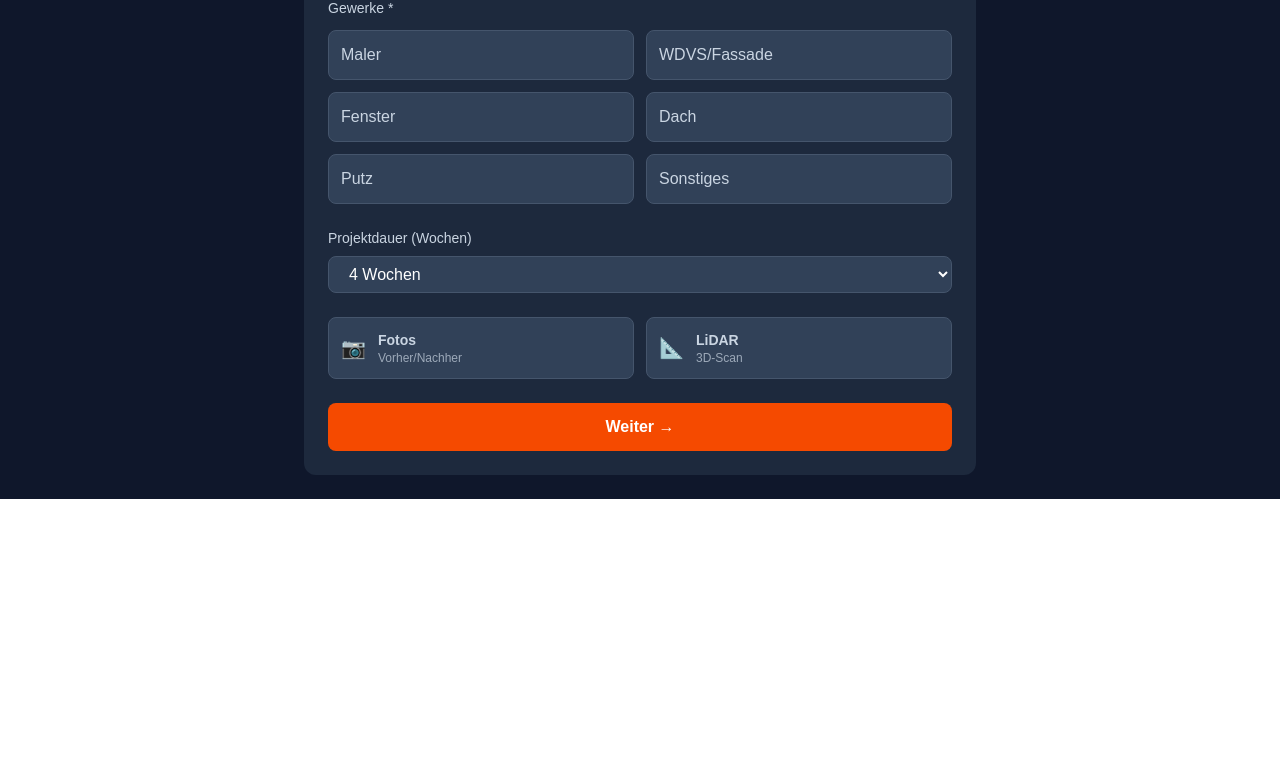
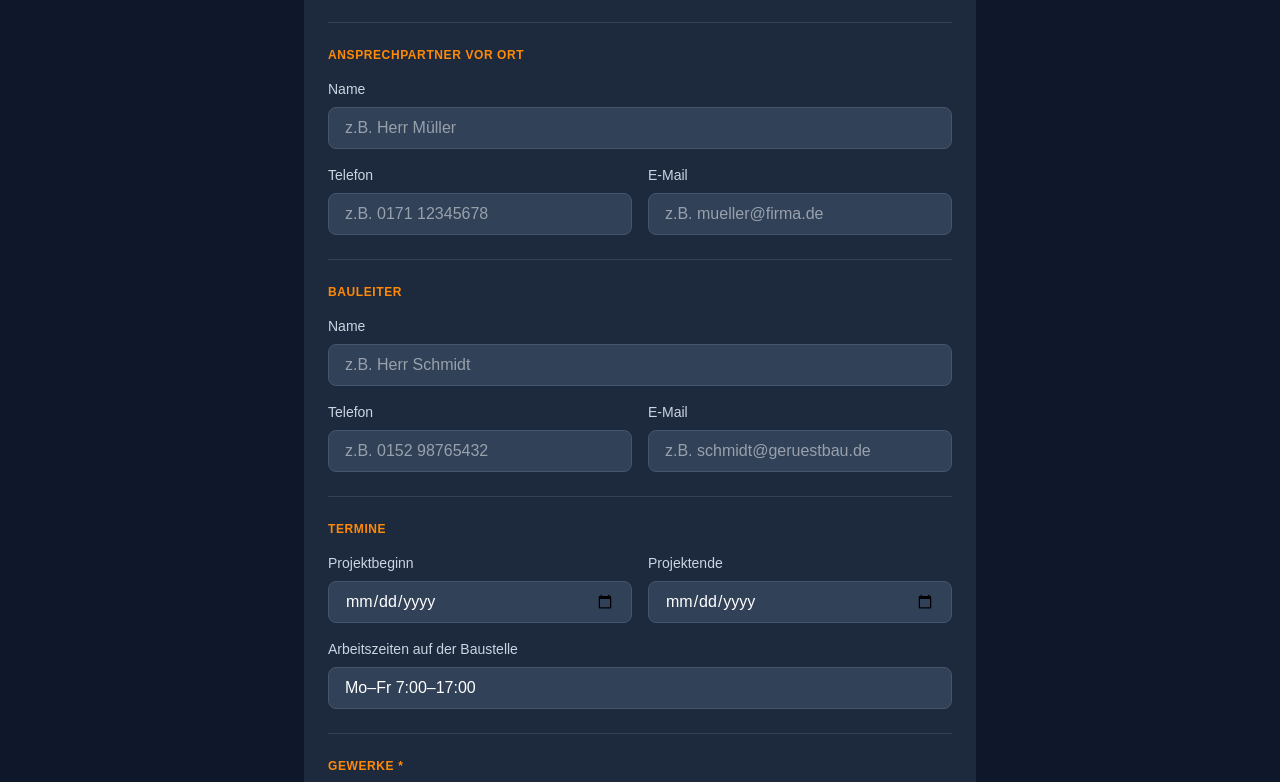
Before and after one commit to A-I-Integration/scaffold-os, a Next.js app: page /aufmass in a window 1280 px wide. Shown: the part 338-1120 px from the top of the page. Before the commit the page ends 837 px from the top, so only its background shows below. Built offline with nearby package versions, Linux system fonts and the light colour scheme.

Commit message:
Phase 1: Schritt 1 erweitert - Ansprechpartner, Bauleiter, Termine

```diff
--- a/app/aufmass/page.tsx
+++ b/app/aufmass/page.tsx
@@ -7,10 +7,30 @@ export default function AufmassPage() {
   const router = useRouter();
 
   const [form, setForm] = useState({
+    // Projekt
     name: '',
     adresse: '',
+
+    // Ansprechpartner
+    ansprechpartnerName: '',
+    ansprechpartnerTelefon: '',
+    ansprechpartnerEmail: '',
+
+    // Bauleiter
+    bauleiterName: '',
+    bauleiterTelefon: '',
+    bauleiterEmail: '',
+
+    // Termine
+    projektbeginn: '',
+    projektende: '',
+    arbeitszeiten: 'Mo–Fr 7:00–17:00',
+
+    // Gewerke & Dauer
     gewerke: [] as string[],
     dauer: '4',
+
+    // Dokumentation
     fotos: false,
     lidar: false,
   });
@@ -34,6 +54,14 @@ export default function AufmassPage() {
     return 'LK 2';
   }
 
+  function getStandzeit() {
+    if (!form.projektbeginn || !form.projektende) return null;
+    const start = new Date(form.projektbeginn);
+    const ende = new Date(form.projektende);
+    const diff = Math.ceil((ende.getTime() - start.getTime()) / (1000 * 60 * 60 * 24));
+    return diff > 0 ? diff : null;
+  }
+
   function handleWeiter() {
     if (!form.name.trim() || !form.adresse.trim()) {
       alert('Bitte fülle Name und Adresse aus!');
@@ -55,6 +83,11 @@ export default function AufmassPage() {
 
         <div className="bg-slate-800 rounded-xl p-6 space-y-6">
 
+          {/* Projekt */}
+          <div className="border-b border-slate-700 pb-6">
+            <h3 className="text-orange-400 text-xs font-bold uppercase tracking-wider mb-4">Projekt</h3>
+
+            <div className="space-y-4">
               <div>
                 <label className="block text-sm font-medium mb-2 text-slate-300">Projektname / Kunde *</label>
                 <input
@@ -76,9 +109,137 @@ export default function AufmassPage() {
                   placeholder="z.B. Bänkstegge 14"
                 />
               </div>
+            </div>
+          </div>
 
+          {/* Ansprechpartner */}
+          <div className="border-b border-slate-700 pb-6">
+            <h3 className="text-orange-400 text-xs font-bold uppercase tracking-wider mb-4">Ansprechpartner vor Ort</h3>
+
+            <div className="space-y-4">
               <div>
-            <label className="block text-sm font-medium mb-3 text-slate-300">Gewerke *</label>
+                <label className="block text-sm font-medium mb-2 text-slate-300">Name</label>
+                <input
+                  type="text"
+                  value={form.ansprechpartnerName}
+                  onChange={(e) => setForm({...form, ansprechpartnerName: e.target.value})}
+                  className="w-full bg-slate-700 border border-slate-600 rounded-lg px-4 py-2 text-white focus:outline-none focus:border-orange-500"
+                  placeholder="z.B. Herr Müller"
+                />
+              </div>
+              <div className="grid grid-cols-2 gap-4">
+                <div>
+                  <label className="block text-sm font-medium mb-2 text-slate-300">Telefon</label>
+                  <input
+                    type="tel"
+                    value={form.ansprechpartnerTelefon}
+                    onChange={(e) => setForm({...form, ansprechpartnerTelefon: e.target.value})}
+                    className="w-full bg-slate-700 border border-slate-600 rounded-lg px-4 py-2 text-white focus:outline-none focus:border-orange-500"
+                    placeholder="z.B. 0171 12345678"
+                  />
+                </div>
+                <div>
+                  <label className="block text-sm font-medium mb-2 text-slate-300">E-Mail</label>
+                  <input
+                    type="email"
+                    value={form.ansprechpartnerEmail}
+                    onChange={(e) => setForm({...form, ansprechpartnerEmail: e.target.value})}
+                    className="w-full bg-slate-700 border border-slate-600 rounded-lg px-4 py-2 text-white focus:outline-none focus:border-orange-500"
+                    placeholder="z.B. mueller@firma.de"
+                  />
+                </div>
+              </div>
+            </div>
+          </div>
+
+          {/* Bauleiter */}
+          <div className="border-b border-slate-700 pb-6">
+            <h3 className="text-orange-400 text-xs font-bold uppercase tracking-wider mb-4">Bauleiter</h3>
+
+            <div className="space-y-4">
+              <div>
+                <label className="block text-sm font-medium mb-2 text-slate-300">Name</label>
+                <input
+                  type="text"
+                  value={form.bauleiterName}
+                  onChange={(e) => setForm({...form, bauleiterName: e.target.value})}
+                  className="w-full bg-slate-700 border border-slate-600 rounded-lg px-4 py-2 text-white focus:outline-none focus:border-orange-500"
+                  placeholder="z.B. Herr Schmidt"
+                />
+              </div>
+              <div className="grid grid-cols-2 gap-4">
+                <div>
+                  <label className="block text-sm font-medium mb-2 text-slate-300">Telefon</label>
+                  <input
+                    type="tel"
+                    value={form.bauleiterTelefon}
+                    onChange={(e) => setForm({...form, bauleiterTelefon: e.target.value})}
+                    className="w-full bg-slate-700 border border-slate-600 rounded-lg px-4 py-2 text-white focus:outline-none focus:border-orange-500"
+                    placeholder="z.B. 0152 98765432"
+                  />
+                </div>
+                <div>
+                  <label className="block text-sm font-medium mb-2 text-slate-300">E-Mail</label>
+                  <input
+                    type="email"
+                    value={form.bauleiterEmail}
+                    onChange={(e) => setForm({...form, bauleiterEmail: e.target.value})}
+                    className="w-full bg-slate-700 border border-slate-600 rounded-lg px-4 py-2 text-white focus:outline-none focus:border-orange-500"
+                    placeholder="z.B. schmidt@geruestbau.de"
+                  />
+                </div>
+              </div>
+            </div>
+          </div>
+
+          {/* Termine */}
+          <div className="border-b border-slate-700 pb-6">
+            <h3 className="text-orange-400 text-xs font-bold uppercase tracking-wider mb-4">Termine</h3>
+
+            <div className="grid grid-cols-2 gap-4">
+              <div>
+                <label className="block text-sm font-medium mb-2 text-slate-300">Projektbeginn</label>
+                <input
+                  type="date"
+                  value={form.projektbeginn}
+                  onChange={(e) => setForm({...form, projektbeginn: e.target.value})}
+                  className="w-full bg-slate-700 border border-slate-600 rounded-lg px-4 py-2 text-white focus:outline-none focus:border-orange-500"
+                />
+              </div>
+              <div>
+                <label className="block text-sm font-medium mb-2 text-slate-300">Projektende</label>
+                <input
+                  type="date"
+                  value={form.projektende}
+                  onChange={(e) => setForm({...form, projektende: e.target.value})}
+                  className="w-full bg-slate-700 border border-slate-600 rounded-lg px-4 py-2 text-white focus:outline-none focus:border-orange-500"
+                />
+              </div>
+            </div>
+
+            {getStandzeit() && (
+              <div className="mt-3 bg-blue-900/30 border border-blue-500/50 rounded-lg p-3">
+                <div className="text-blue-400 text-sm">
+                  📅 Geplante Standzeit: <strong>{getStandzeit()} Tage</strong>
+                </div>
+              </div>
+            )}
+
+            <div className="mt-4">
+              <label className="block text-sm font-medium mb-2 text-slate-300">Arbeitszeiten auf der Baustelle</label>
+              <input
+                type="text"
+                value={form.arbeitszeiten}
+                onChange={(e) => setForm({...form, arbeitszeiten: e.target.value})}
+                className="w-full bg-slate-700 border border-slate-600 rounded-lg px-4 py-2 text-white focus:outline-none focus:border-orange-500"
+                placeholder="z.B. Mo–Fr 7:00–17:00"
+              />
+            </div>
+          </div>
+
+          {/* Gewerke */}
+          <div className="border-b border-slate-700 pb-6">
+            <h3 className="text-orange-400 text-xs font-bold uppercase tracking-wider mb-4">Gewerke *</h3>
             <div className="grid grid-cols-2 gap-3">
               {gewerkListe.map(g => (
                 <button
@@ -96,6 +257,7 @@ export default function AufmassPage() {
             </div>
           </div>
 
+          {/* Dauer */}
           <div>
             <label className="block text-sm font-medium mb-2 text-slate-300">Projektdauer (Wochen)</label>
             <select
@@ -113,6 +275,7 @@ export default function AufmassPage() {
             </select>
           </div>
 
+          {/* Dokumentation */}
           <div className="grid grid-cols-2 gap-3">
             <button
               onClick={() => setForm({...form, fotos: !form.fotos})}
@@ -144,6 +307,7 @@ export default function AufmassPage() {
             </button>
           </div>
 
+          {/* Lastklasse */}
           {form.gewerke.length > 0 && (
             <div className="bg-green-900/30 border border-green-500/50 rounded-lg p-4">
               <div className="flex items-center gap-2 text-green-400 font-semibold">
```
Lines whose indentation alone changed are shown as unchanged.
